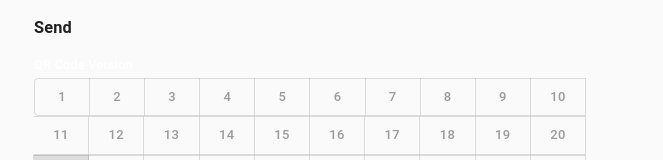
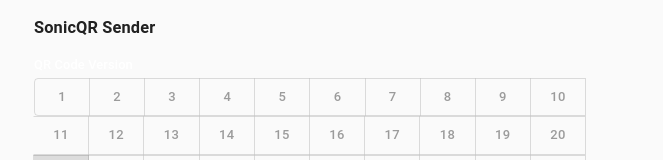
Before and after one commit to RexxarAng/SonicQR-Web, a React (Create React App) app: page /#/send in a window 1280 px wide. Shown: the top 160 px of the page, without its empty margins (330-993 px from the left). Built offline with nearby package versions, Linux system fonts and the light colour scheme; the HTML template or start-up script is replaced by a standard one.

Commit message:
Updated title in sending page

```diff
--- a/src/sender/Sender.tsx
+++ b/src/sender/Sender.tsx
@@ -588,7 +588,7 @@
 
   render() {
     return <Container maxWidth="sm" style={{ paddingBottom: '75px' }}>
-      <h3>Send</h3>
+      <h3>SonicQR Sender</h3>
 
       <h4>QR Code Version</h4>
       <ToggleButtonGroup size="small" value={this.state.selectedQRCodeVersion} exclusive onChange={this.onChangeSelectedQRCodeVersion} style={{display: 'flex', flexWrap: 'wrap'}}>
```
